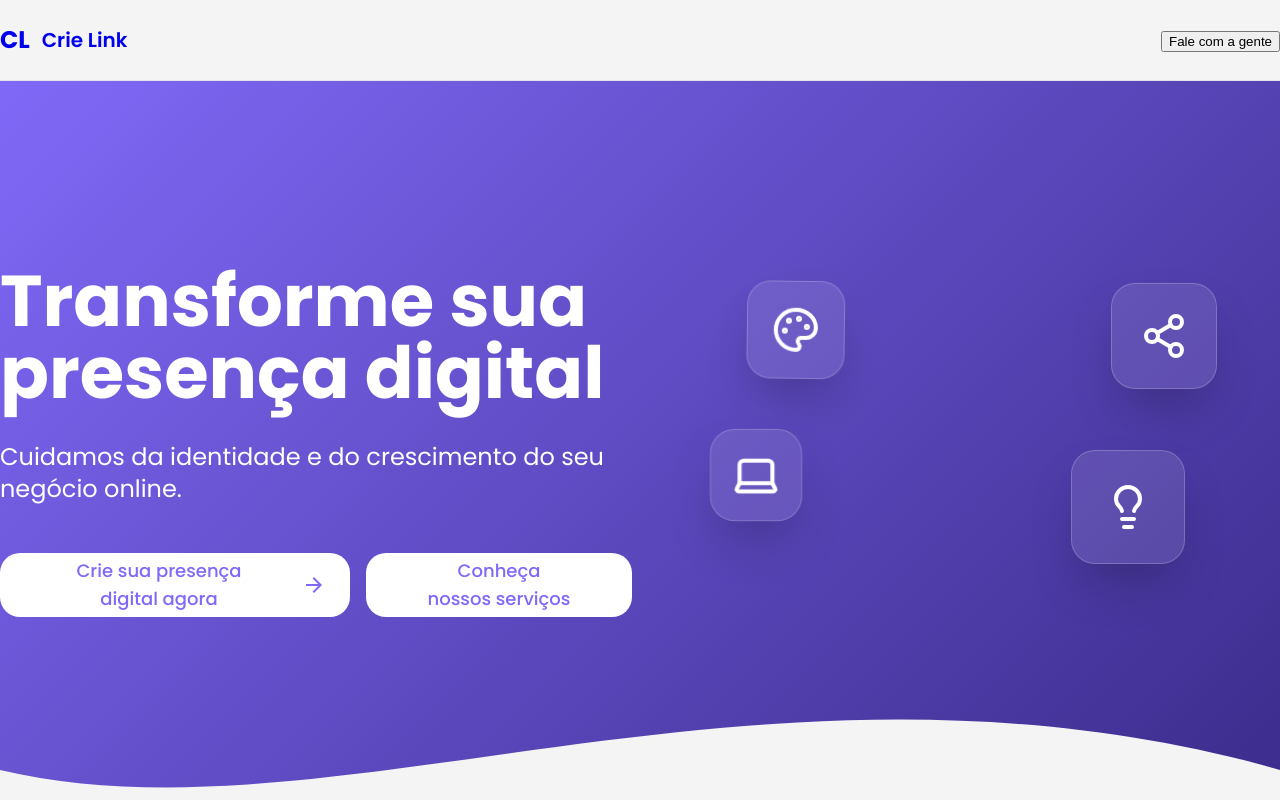
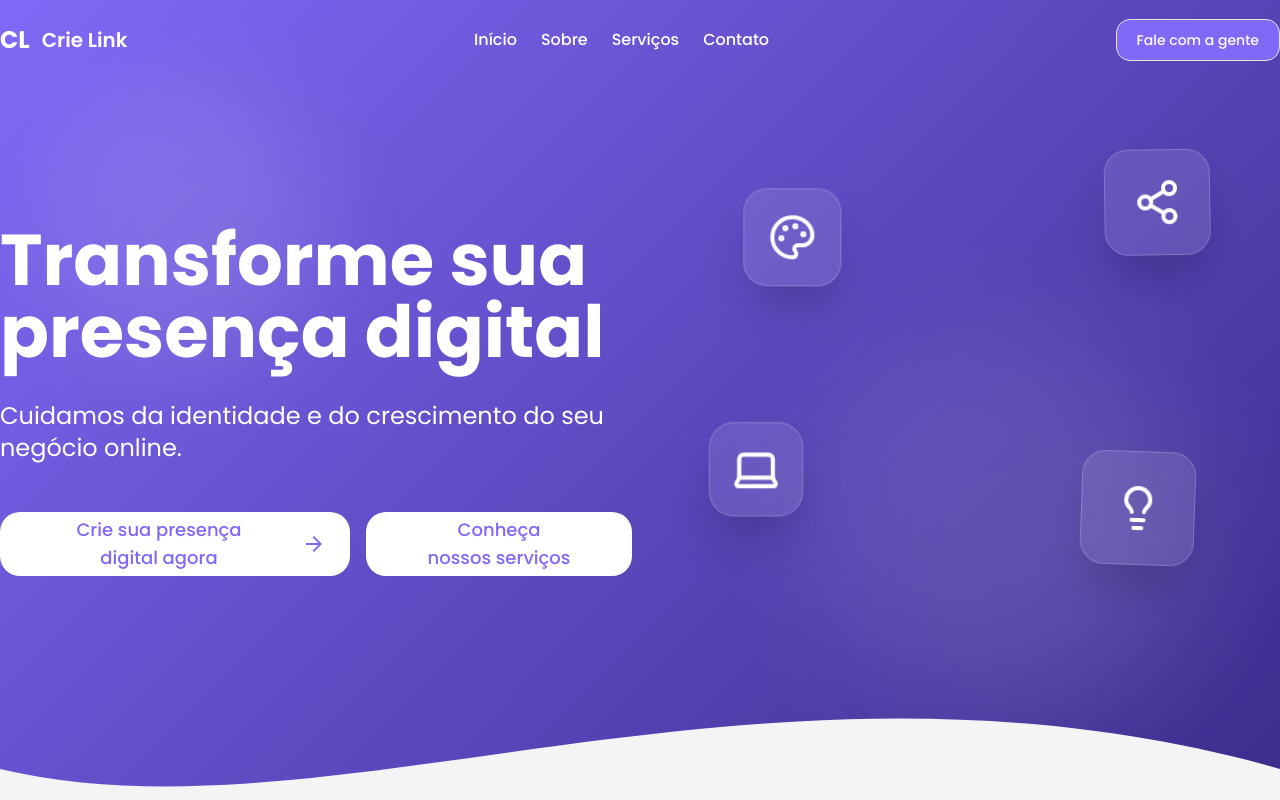
Before and after one commit to PedroA-78/crielink, a plain HTML site: page index.html in a window 1280 px wide. Shown: the top 800 px of the page. Drawn offline with nearby package versions, Linux system fonts and the light colour scheme.

Commit message:
feat: effects and styles

```diff
--- a/public/index.html
+++ b/index.html
@@ -4,7 +4,7 @@
     <meta charset="UTF-8">
     <meta name="viewport" content="width=device-width, initial-scale=1.0">
     <title>Crie Link</title>
-    <link rel="stylesheet" href="css/default.css">
+    <link rel="stylesheet" href="public/css/default.css">
     <link rel="stylesheet" href="https://fonts.googleapis.com/css2?family=Material+Symbols+Outlined"/>
 </head>
 <body>
@@ -17,24 +17,24 @@
                 </a>
             </div>
             <nav class="header_nav">
-                <a href="#">Início</a>
-                <a href="#">Serviços</a>
-                <a href="#">Sobre</a>
-                <a href="#">Contato</a>
+                <a class="header_nav_link" href="#hero">Início</a>
+                <a class="header_nav_link" href="#about">Sobre</a>
+                <a class="header_nav_link" href="#services">Serviços</a>
+                <a class="header_nav_link" href="#final">Contato</a>
             </nav>
             <div class="header_cta">
-                <button>Fale com a gente</button>
+                <a class="header_cta_button" href="https://wa.me/5511935358508" target="_blank">Fale com a gente</a>
             </div>
         </div>
     </header>
     <main>
-        <section class="hero">
+        <section class="hero" id="hero">
             <div class="hero_container">
                 <h1 class="hero_title">Transforme sua presença digital</h1>
                 <p class="hero_text">Cuidamos da identidade e do crescimento do seu negócio online.</p>
                 <div class="hero_action">
-                    <button class="hero_action_link">Crie sua presença digital agora <span class="material-symbols-outlined hero_action_link_icon">arrow_forward</span></button>
-                    <button class="hero_action_link">Conheça nossos serviços</button>
+                    <a class="hero_action_link" href="https://wa.me/5511935358508" target="_blank">Crie sua presença digital agora <span class="material-symbols-outlined hero_action_link_icon">arrow_forward</span></a>
+                    <a class="hero_action_link" href="#services">Conheça nossos serviços</a>
                 </div>
                 <div class="hero_icons">
                     <div class="hero_icon">
@@ -49,6 +49,7 @@
                     <div class="hero_icon">
                         <svg xmlns="http://www.w3.org/2000/svg" width="24" height="24" viewBox="0 0 24 24" fill="none" stroke="currentColor" stroke-width="2" stroke-linecap="round" stroke-linejoin="round" class="lucide lucide-lightbulb-icon lucide-lightbulb"><path d="M15 14c.2-1 .7-1.7 1.5-2.5 1-.9 1.5-2.2 1.5-3.5A6 6 0 0 0 6 8c0 1 .2 2.2 1.5 3.5.7.7 1.3 1.5 1.5 2.5"/><path d="M9 18h6"/><path d="M10 22h4"/></svg>
                     </div>
+                    <!-- <div class="hero_icon"></div> -->
                 </div>
             </div>
             <div class="hero_separator">
@@ -57,7 +58,7 @@
                 </svg>
             </div>
         </section>
-        <section class="about">
+        <section class="about" id="about">
             <div class="about_container">
                 <h2 class="about_title">Problemas que resolvemos</h2>
                 <p class="about_text">Sabemos os desafios que microempreendedores enfrentam no digital</p>
@@ -86,7 +87,7 @@
                 </div>
             </div>
         </section>
-        <section class="services">
+        <section class="services" id="services">
             <div class="services_container">
                 <h2 class="services_title">Nossos serviços</h2>
                 <p class="services_text">Soluções completas para sua transformação digital</p>
@@ -122,7 +123,7 @@
                 </div>
             </div>
         </section>
-        <section class="testimonials">
+        <section class="testimonials" id="testimonials">
             <div class="testimonials_container">
                 <h2 class="testimonials_title">Resultados que falam por si</h2>
                 <p class="testimonials_text">Veja o que nossos clientes dizem sobre a transformação digital</p>
@@ -172,11 +173,11 @@
                 </div>
             </div>
         </section>
-        <div class="final">
+        <div class="final" id="final">
             <div class="final_container">
                 <h2 class="final_title">Pronto para transformar seu negócio?</h2>
                 <p class="final_text">Dê o primeiro passo para ter uma presença digital profissional e impactante</p>
-                <button class="final_action">Vamos conversar <span class="material-symbols-outlined final_action_icon">arrow_forward</span></button>
+                <a class="final_action" href="https://wa.me/5511935358508" target="_blank">Vamos conversar <span class="material-symbols-outlined final_action_icon">arrow_forward</span></a>
             </div>
         </div>
     </main>
@@ -194,12 +195,12 @@
                     </span>
                      contanto@email.com
                 </p>
-                <p class="footer_contact_phone">
+                <a class="footer_contact_phone" href="https://wa.me/5511935358508" target="_blank">
                     <span class="footer_contact_phone_icon">
                         <svg xmlns="http://www.w3.org/2000/svg" width="24" height="24" viewBox="0 0 24 24" fill="none" stroke="currentColor" stroke-width="2" stroke-linecap="round" stroke-linejoin="round" class="lucide lucide-phone-icon lucide-phone"><path d="M13.832 16.568a1 1 0 0 0 1.213-.303l.355-.465A2 2 0 0 1 17 15h3a2 2 0 0 1 2 2v3a2 2 0 0 1-2 2A18 18 0 0 1 2 4a2 2 0 0 1 2-2h3a2 2 0 0 1 2 2v3a2 2 0 0 1-.8 1.6l-.468.351a1 1 0 0 0-.292 1.233 14 14 0 0 0 6.392 6.384"/></svg>
                     </span>
-                    (11) 912345-6789
-                </p>
+                    (11) 93535-8508
+                </a>
             </div>
             <div class="footer_socials">
                 <h3 class="footer_socials_title">Redes Sociais</h3>
@@ -217,5 +218,7 @@
             </div>
         </div>
     </footer>
+
+    <script src="public/js/main.js"></script>
 </body>
 </html>
--- a/public/css/default.css
+++ b/public/css/default.css
@@ -19,6 +19,7 @@ html, body {
     margin: 0;
     padding: 0;
     border: none;
+    scroll-behavior: smooth;
 }
 
 body {
@@ -30,11 +31,17 @@ body {
 
 /* HEADER */
 
-header {
-    position: sticky;
+.header {
+    position: fixed;
     top: 0;
+    width: 100%;
     z-index: 100;
+    transition: ease-in-out 300ms;
+}
+
+.header.scrolled {
     border-bottom: 1px solid var(--border);
+    background: var(--white)
 }
 
 .header_container {
@@ -51,7 +58,12 @@ header {
     display: flex;
     align-items: center;
     gap: .75rem;
+    color: var(--white);
     text-decoration: none;
+}
+
+.header.scrolled .header_logo_link {
+    color: rgba(var(--primary));
 }
 
 .header_logo_icon {
@@ -67,7 +79,45 @@ header {
 }
 
 .header_nav {
-    display: none;
+    display: flex;
+    align-items: center;
+    gap: 1.5rem;
+}
+
+.header_nav_link {
+    font-size: 1rem;
+    line-height: 1.5rem;
+    font-weight: 500;
+    color: var(--white);
+    text-decoration: none;
+    transition: ease-in-out 300ms;
+}
+
+.header.scrolled .header_nav_link {
+    color: rgba(var(--primary));
+}
+
+.header_nav_link:hover {
+    color: rgba(255, 255, 255, .8)
+}
+
+.header.scrolled .header_nav_link:hover {
+    color: rgba(var(--primary), .8);
+}
+
+.header_cta_button {
+    display: inline-block;
+    padding: .625rem 1.25rem;
+    border: 1px solid var(--border);
+    border-radius: .875rem;
+    font-family: var(--font);
+    font-size: .875rem;
+    line-height: 1.25rem;
+    font-weight: 500;
+    text-decoration: none;
+    color: var(--white);
+    background-color: rgba(var(--primary));
+    cursor: pointer;
 }
 
 /* MAIN */
@@ -79,8 +129,31 @@ header {
     display: flex;
     align-items: center;
     justify-content: center;
-    height: calc(100dvh - 5rem);
+    height: 100dvh;
     background: var(--gradient-hero);
+}
+
+.hero::after {
+    content: '';
+    position: absolute;
+    bottom: 5rem;
+    right: 5rem;
+    width: 24rem;
+    height: 24rem;
+    border-radius: 50%;
+    filter: blur(4rem);
+    background-color: rgba(255, 255, 255, .1);
+}
+
+.hero::before {content: '';
+    position: absolute;
+    top: 5rem;
+    left: 2.5rem;
+    width: 18rem;
+    height: 18rem;
+    border-radius: 50%;
+    filter: blur(3rem);
+    background-color: rgba(255, 255, 255, .1);
 }
 
 .hero_container {
@@ -109,7 +182,7 @@ header {
 .hero_icons {
     grid-row: 1 / 4;
     grid-column: 2 / 3;
-    height: 100%;
+    height: 150%;
     position: relative;
 }
 
@@ -154,6 +227,13 @@ header {
     padding: 2rem;
     animation-delay: 1.5s;
     animation: float-slow ease-in-out 5s infinite;
+}
+
+.hero_icon:nth-child(5) {
+    padding: 5rem;
+    border-radius: 50%;
+    background-color: rgba(255, 255, 255, .05);
+    backdrop-filter: blur(1px) brightness(1.25);
 }
 
 @keyframes float-slow {
@@ -219,12 +299,13 @@ header {
     border: none;
     border-radius: 1.25rem;
     padding: .25rem 1.5rem;
-    font-family: var(--font);
     font-size: 1.125rem;
     line-height: 1.75rem;
     font-weight: 500;
     color: rgba(var(--primary));
     text-wrap: balance;
+    text-align: center;
+    text-decoration: none;
     background: var(--white);
     cursor: pointer;
     box-sizing: border-box;
@@ -264,6 +345,11 @@ header {
 }
 
 /* SEC - DEFAULTS */
+
+.hero, .about, .services,
+.testimonials, .final {
+    scroll-margin-top: 2rem;
+}
 
 .about_container, .services_container,
 .testimonials_container {
@@ -328,6 +414,13 @@ header {
     margin-top: 4rem;
 }
 
+.problem_icon {
+    transition: ease-in-out 300ms;
+}
+
+.problem:hover .problem_icon {
+    background-color: rgba(var(--primary), .2);
+}
 
 .problem_title {
     margin: 1rem 0 0;
@@ -481,6 +574,7 @@ header {
 .final_action {
     display: flex;
     align-items: center;
+    justify-content: center;
     gap: .5rem;
     min-height: 3rem;
     margin: 2rem auto 0;
@@ -493,6 +587,7 @@ header {
     font-weight: 500;
     color: rgba(var(--primary));
     text-wrap: balance;
+    text-decoration: none;
     background: var(--white);
     cursor: pointer;
     box-sizing: border-box;
@@ -542,6 +637,7 @@ header {
     margin: 1rem 0 0;
     font-size: 1rem;
     line-height: 1.5rem;
+    text-decoration: none;
     color: var(--text-color);
 }
 
--- a/public/js/main.js
+++ b/public/js/main.js
@@ -0,0 +1,10 @@
+
+window.addEventListener("scroll", () => {
+    const header = document.querySelector(".header")
+
+    if (window.scrollY > 50) {
+        header.classList.add('scrolled')
+    } else {
+        header.classList.remove('scrolled')
+    }
+})
```
